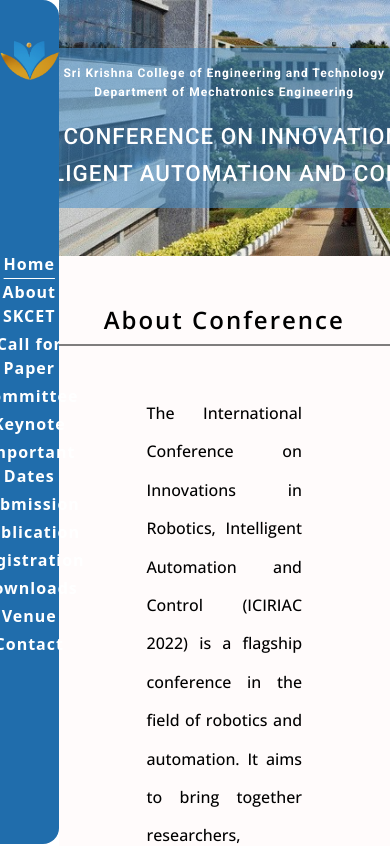
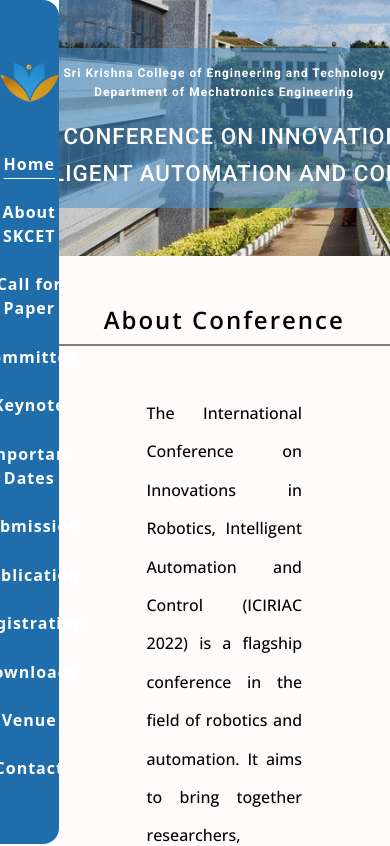
Before and after one commit to kalaiy21/conference, a React (Create React App) app: page / in a window 390 px wide. Shown: the top 846 px of the page. Built offline with nearby package versions, Linux system fonts and the light colour scheme.

Commit message:
nav responsive solved

```diff
--- a/src/components/General/Navbar.js
+++ b/src/components/General/Navbar.js
@@ -8,11 +8,11 @@
     const tabs = ["Home", "About SKCET", "Call for Paper", "Committee", "Keynote", "Important Dates", "Submission", "Publication", "Registration", "Downloads", "Venue", "Contact"];
 
     return (
-        <div className="font-poppins bg-[#206dac] rounded-r-2xl w-[15%] h-screen flex items-center justify-center fixed top-0 left-0">
-            <div className="absolute top-10">
+        <div className="font-poppins bg-[#206dac] rounded-r-2xl w-[15%] h-screen flex flex-col snap-y items-center justify-center fixed top-0 left-0">
+            <div className="">
                 <img className="h-10 w-15" src={skcetLogo}  alt="logo" />
             </div>
-            <div className="mt-[4rem] flex flex-col xl:space-y-6 lg:space-y-3 md:space-y-2 md:text-[.8rem] xl:text-[1rem] font-semibold text-center text-white tracking-[1px]">
+            <div className="mt-[3rem] h-[75%] content-between justify-between flex flex-col md:text-[.8rem] xl:text-[1rem] font-semibold text-center text-white tracking-[1px]">
 
                 {tabs.map((tab) => props.Underline===tab ? <a className="p-[2px] transition-all underline underline-offset-8" key={tab} href="#" onClick={onTabSelected}>{tab}</a> : <a className="p-[2px] transition-all" key={tab}href="#" onClick={onTabSelected}>{tab}</a>)}
 
@@ -20,5 +20,6 @@
         </div>
     );
 }
+// lg:space-y-3 xl:space-y-6 md:space-y-2
 
 export default navbar;
```
